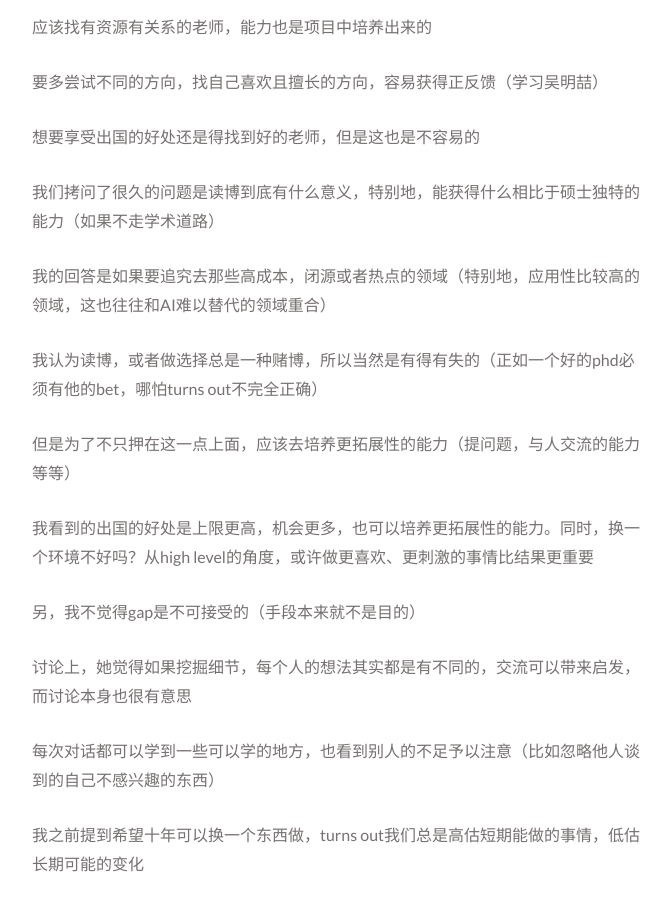
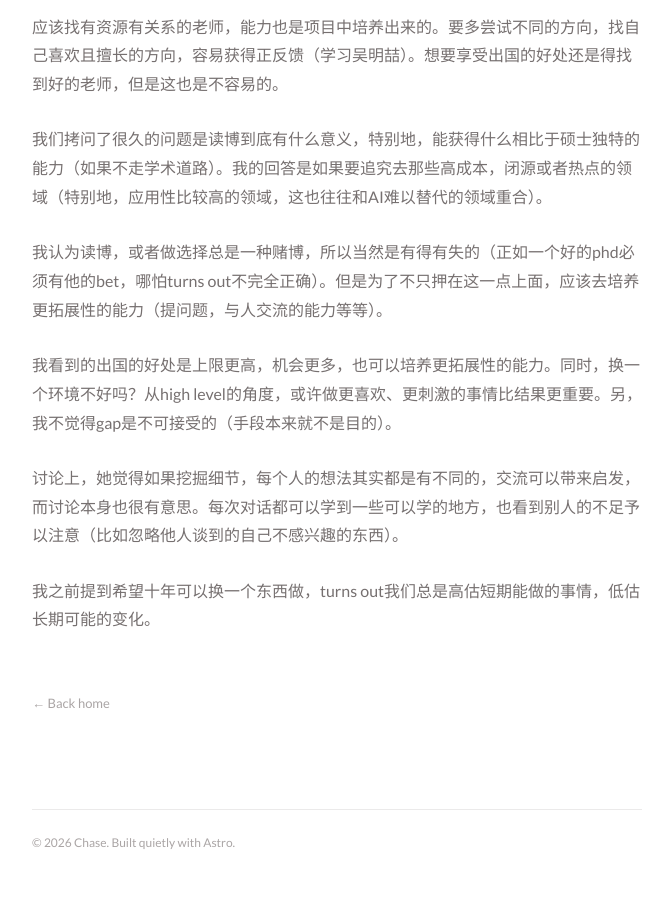
Before and after one commit to chasewonder/chasewonder.github.io, an Astro site: page /posts/conn in a window 1280 px wide. Shown: the part 945-1847 px from the top of the page, without its empty margins (303-974 px from the left). Built offline with nearby package versions, Linux system fonts and the light colour scheme; Astro itself is replaced by a stand-in of ours.

Commit message:
Group Conn conversation notes into thematic paragraphs

```diff
--- a/src/content/blog/conn.md
+++ b/src/content/blog/conn.md
@@ -2,7 +2,7 @@
 title: Conn
 description: 乐观
 pubDate: 2026-10-02
-updatedDate: 2026-10-03
+updatedDate: 2026-10-05
 tags:
   - 随笔
 draft: false
@@ -24,26 +24,14 @@ draft: false
 
 ## 26.10.3 胡悦临
 
-应该找有资源有关系的老师，能力也是项目中培养出来的
+应该找有资源有关系的老师，能力也是项目中培养出来的。要多尝试不同的方向，找自己喜欢且擅长的方向，容易获得正反馈（学习吴明喆）。想要享受出国的好处还是得找到好的老师，但是这也是不容易的。
 
-要多尝试不同的方向，找自己喜欢且擅长的方向，容易获得正反馈（学习吴明喆）
+我们拷问了很久的问题是读博到底有什么意义，特别地，能获得什么相比于硕士独特的能力（如果不走学术道路）。我的回答是如果要追究去那些高成本，闭源或者热点的领域（特别地，应用性比较高的领域，这也往往和AI难以替代的领域重合）。
 
-想要享受出国的好处还是得找到好的老师，但是这也是不容易的
+我认为读博，或者做选择总是一种赌博，所以当然是有得有失的（正如一个好的phd必须有他的bet，哪怕turns out不完全正确）。但是为了不只押在这一点上面，应该去培养更拓展性的能力（提问题，与人交流的能力等等）。
 
-我们拷问了很久的问题是读博到底有什么意义，特别地，能获得什么相比于硕士独特的能力（如果不走学术道路）
+我看到的出国的好处是上限更高，机会更多，也可以培养更拓展性的能力。同时，换一个环境不好吗？从high level的角度，或许做更喜欢、更刺激的事情比结果更重要。另，我不觉得gap是不可接受的（手段本来就不是目的）。
 
-我的回答是如果要追究去那些高成本，闭源或者热点的领域（特别地，应用性比较高的领域，这也往往和AI难以替代的领域重合）
+讨论上，她觉得如果挖掘细节，每个人的想法其实都是有不同的，交流可以带来启发，而讨论本身也很有意思。每次对话都可以学到一些可以学的地方，也看到别人的不足予以注意（比如忽略他人谈到的自己不感兴趣的东西）。
 
-我认为读博，或者做选择总是一种赌博，所以当然是有得有失的（正如一个好的phd必须有他的bet，哪怕turns out不完全正确）
-
-但是为了不只押在这一点上面，应该去培养更拓展性的能力（提问题，与人交流的能力等等）
-
-我看到的出国的好处是上限更高，机会更多，也可以培养更拓展性的能力。同时，换一个环境不好吗？从high level的角度，或许做更喜欢、更刺激的事情比结果更重要
-
-另，我不觉得gap是不可接受的（手段本来就不是目的）
-
-讨论上，她觉得如果挖掘细节，每个人的想法其实都是有不同的，交流可以带来启发，而讨论本身也很有意思
-
-每次对话都可以学到一些可以学的地方，也看到别人的不足予以注意（比如忽略他人谈到的自己不感兴趣的东西）
-
-我之前提到希望十年可以换一个东西做，turns out我们总是高估短期能做的事情，低估长期可能的变化
+我之前提到希望十年可以换一个东西做，turns out我们总是高估短期能做的事情，低估长期可能的变化。
```
